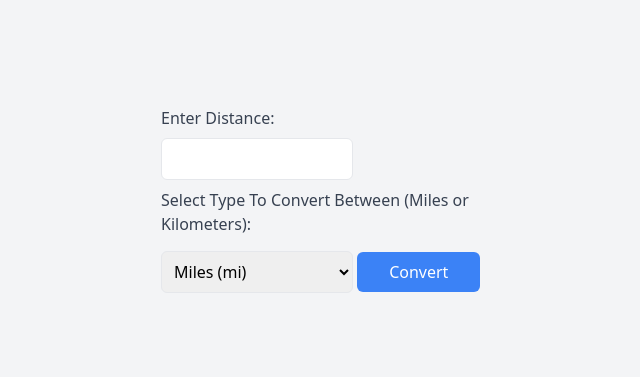
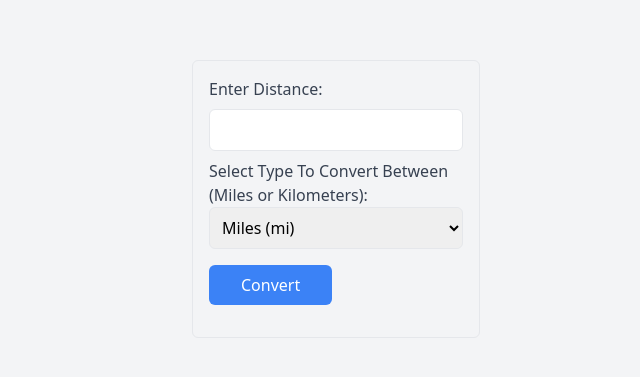
Before and after one commit to MrAbubaker1/Group_Assignment1, a plain HTML site: page distance.html in a window 1280 px wide. Shown: the part 201-578 px from the top of the page, without its empty margins (304-944 px from the left). Drawn offline with nearby package versions, Linux system fonts and the light colour scheme.

Commit message:
fixing styles

```diff
--- a/distance.html
+++ b/distance.html
@@ -6,29 +6,15 @@
   <link rel="stylesheet" href="https://cdn.jsdelivr.net/npm/tailwindcss@2.2.19/dist/tailwind.min.css">
   <script src="app.js"></script>
   <title>Weight</title>
-  <style>
-    body {
-      display: flex;
-      align-items: center;
-      justify-content: center;
-      height: 100vh;
-      margin: 0;
-    }
-
-    .conversion-form {
-      width: 350px;
-      margin: 0 auto;
-    }
-  </style>
 </head>
-<body class="bg-gray-100 p-4">
-  <div id="distance" class="mt-4">
-    <form class="conversion-form">
+<body class="bg-gray-100 p-4 flex items-center justify-center h-screen">
+  <div id="distance">
+    <form class="w-72 border rounded-md p-4">
       <label for="distanceInput" class="block text-gray-700">Enter Distance:</label>
-      <input type="text" id="distanceInput" class="w-full sm:w-48 border rounded-md p-2 focus:outline-none focus:border-blue-500 mt-2">
+      <input type="text" id="distanceInput" class="w-full border rounded-md p-2 focus:outline-none focus:border-blue-500 mt-2">
 
       <label for="distanceType" class="block text-gray-700 mt-2">Select Type To Convert Between (Miles or Kilometers):</label>
-      <select id="distanceType" class="w-full sm:w-48 border rounded-md p-2 focus:outline-none focus:border-blue-500">
+      <select id="distanceType" class="w-full border rounded-md p-2 focus:outline-none focus:border-blue-500">
         <option value="mi">Miles (mi)</option>
         <option value="km">Kilometers (km)</option>
       </select>
```
